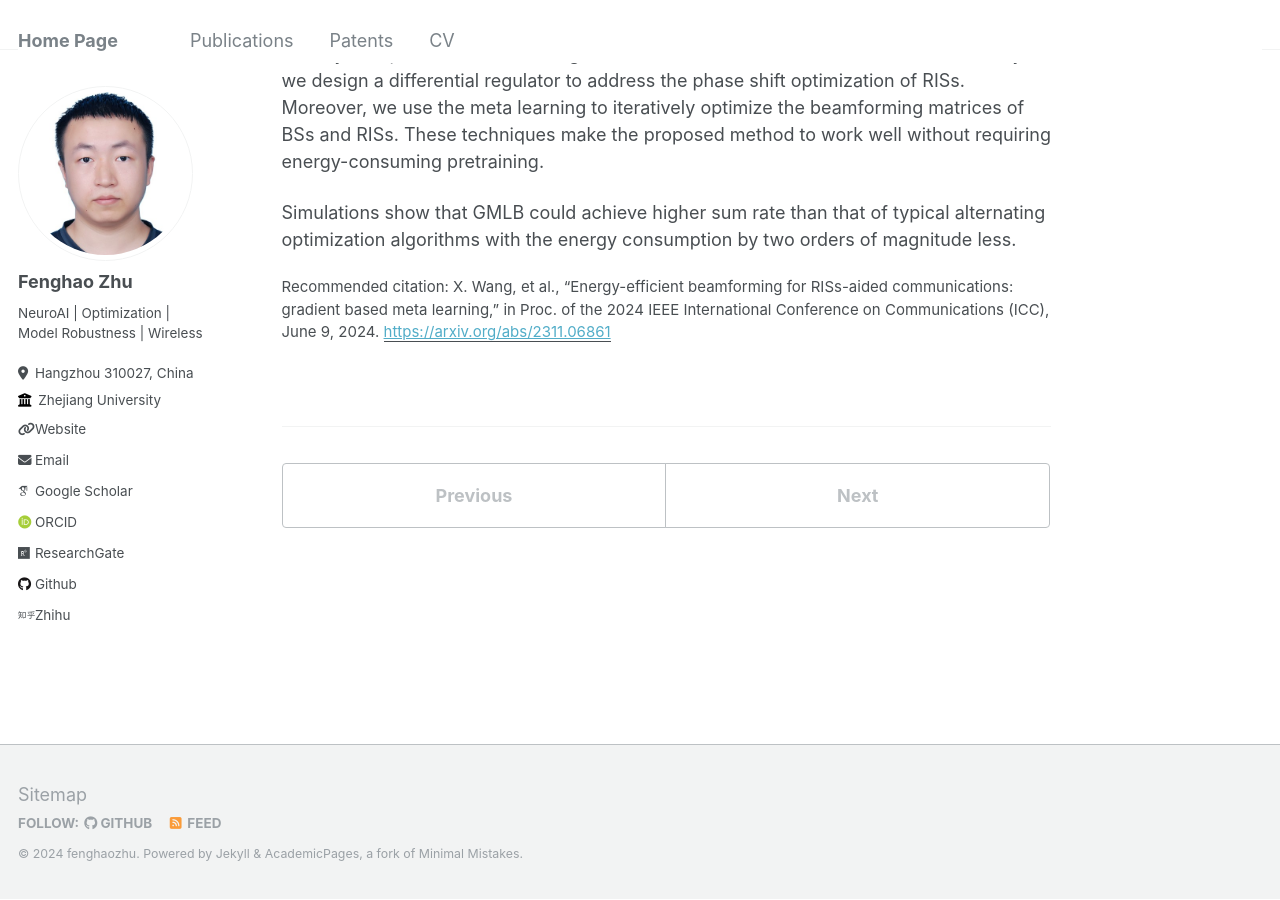
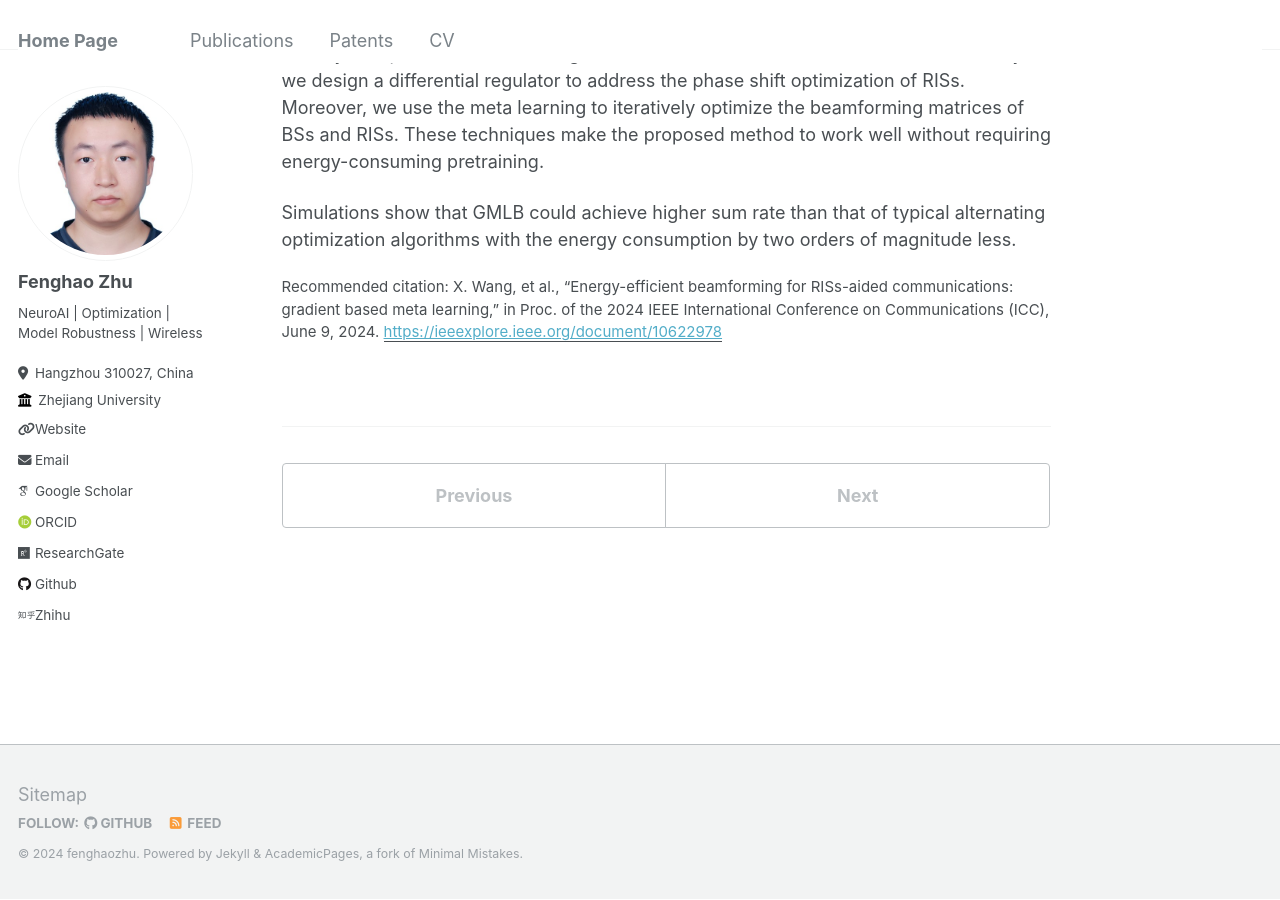
Before and after one commit to FenghaoZhu/FenghaoZhu.github.io, a Jekyll site: the page built from _publications/2024-06-13-GBML.md, in a window 1280 px wide and 900 px high, scrolled down 514 px. Built offline with Jekyll 4.4.1, drawn with Linux system fonts in a browser that asks for light colours; some web fonts are replaced; part of the change alters nothing that is shown.

Commit message:
Update 2024-06-13-GBML.md

```diff
--- a/_publications/2024-06-13-GBML.md
+++ b/_publications/2024-06-13-GBML.md
@@ -5,7 +5,7 @@ permalink: /publication/GBML
 excerpt: 'A robust beamforming framework using gradient-based meta learning for highly non-convex optimization problems.'
 date: 2024-6-9
 venue: '2024 IEEE International Conference on Communications (ICC)'
-paperurl: 'https://arxiv.org/abs/2311.06861'
+paperurl: 'https://ieeexplore.ieee.org/document/10622978'
 citation: 'X. Wang, et al., “Energy-efficient beamforming for RISs-aided communications: gradient based meta learning,” in Proc. of the 2024 IEEE International Conference on Communications (ICC), June 9, 2024.'
 ---
 
```
